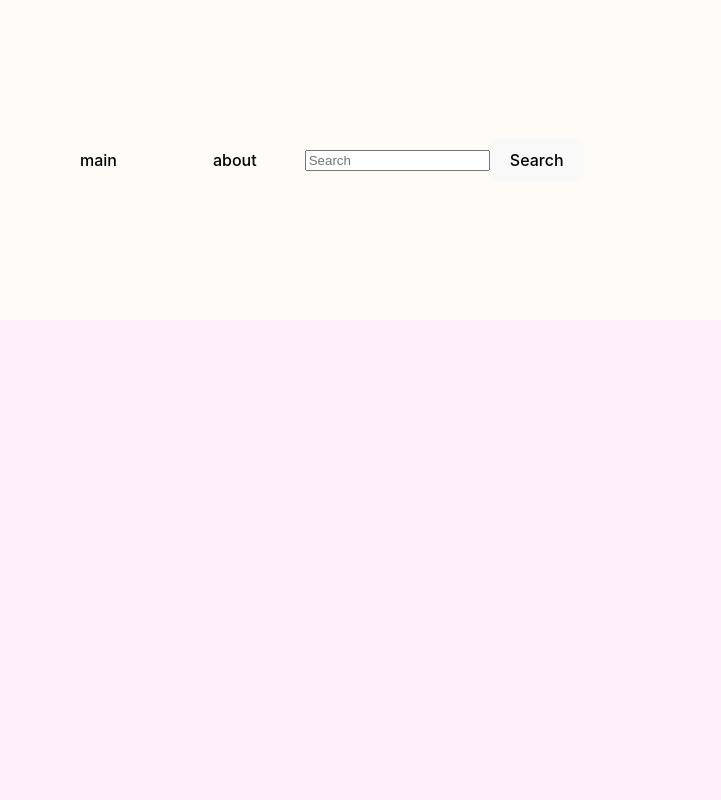
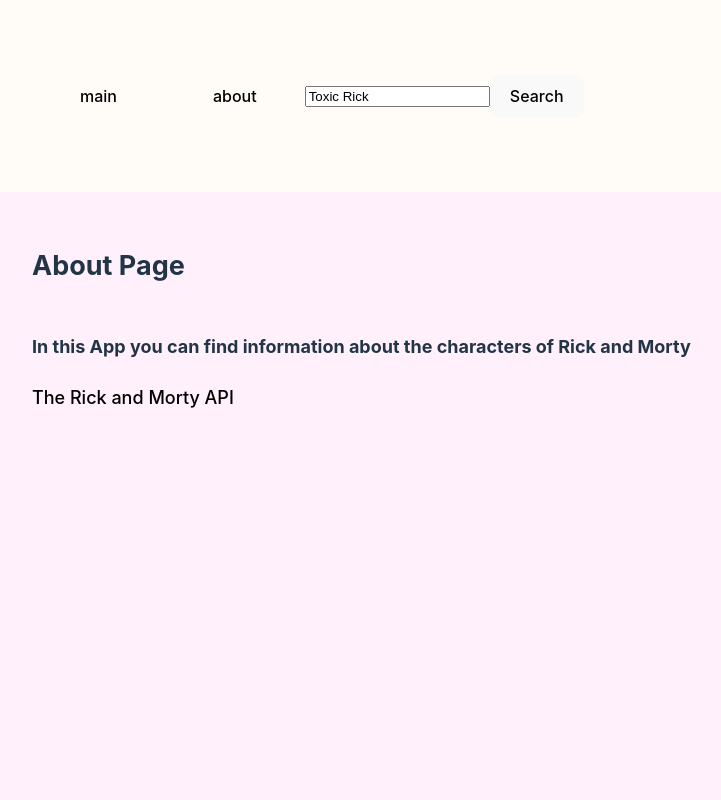
Before and after one commit to JuliaAvona/react-rss, a React (Vite) app in the folder components/: page /about in a window 1280 px wide. Shown: the top 800 px of the page, without its empty margins (0-721 px from the left). Built offline with nearby package versions, Linux system fonts and the light colour scheme.

Commit message:
feat: added API function and cards

```diff
--- a/components/src/components/Navbar/Navbar.module.scss
+++ b/components/src/components/Navbar/Navbar.module.scss
@@ -1,5 +1,5 @@
 .navbar {
-    height: 20vw;
+    height: 10vw;
     max-width: 1280px;
     background-color: rgb(255, 251, 247);
     display: flex;
--- a/components/src/components/Search/Search.tsx
+++ b/components/src/components/Search/Search.tsx
@@ -1,10 +1,23 @@
-import React from 'react';
+import React, { useState } from 'react';
 
 const Search = () => {
+  const [search, setSearch] = React.useState('Toxic Rick');
+
+  function getSearch() {
+    console.log(search);
+  }
+
   return (
     <>
-      <input type="text" placeholder="Search" />
-      <button type="submit">Search</button>
+      <input
+        type="text"
+        placeholder="Search"
+        value={search}
+        onChange={(e) => setSearch(e.target.value)}
+      />
+      <button type="submit" onClick={() => getSearch()}>
+        Search
+      </button>
     </>
   );
 };
--- a/components/src/pages/About/About.module.scss
+++ b/components/src/pages/About/About.module.scss
@@ -6,4 +6,7 @@
     align-items: center;
     padding: 2rem;
     margin: 0 auto;
+    flex-direction: column;
+    align-items: flex-start;
+    font-size: large;
 }
--- a/components/src/pages/About/About.tsx
+++ b/components/src/pages/About/About.tsx
@@ -1,8 +1,25 @@
-import React from 'react';
+import React, { useState } from 'react';
 import styles from './About.module.scss';
 
 const About = () => {
-  return <h2 className={styles.about}>About Us page</h2>;
+  const [likes, setLikes] = React.useState(4);
+  console.log(likes, setLikes);
+
+  function plus() {
+    setLikes(likes + 1);
+  }
+
+  function minus() {
+    setLikes(likes - 1);
+  }
+
+  return (
+    <div className={styles.about}>
+      <h2>About Page</h2>
+      <h4>In this App you can find information about the characters of Rick and Morty</h4>
+      <a href="https://rickandmortyapi.com/">The Rick and Morty API</a>
+    </div>
+  );
 };
 
 export default About;
--- a/components/src/pages/Main/Main.module.scss
+++ b/components/src/pages/Main/Main.module.scss
@@ -1,9 +1,43 @@
 .main {
-    height: 80vw;
     max-width: 1280px;
-    background-color: rgb(249, 252, 244);
+    background-color: rgb(179, 192, 255);
     display: flex;
     align-items: center;
+    flex-direction: column;
     padding: 2rem;
     margin: 0 auto;
+
+    .container {
+        display: flex;
+        flex-wrap: wrap;
+        gap: 2rem;
+
+        .card {
+            max-width: 200px;
+            height: auto;
+            border: 0.1rem solid black;
+            border-radius: 0.5rem;
+            overflow: hidden;
+            transition: all 0.3s ease-in-out;
+            background-color: rgb(255, 251, 247);
+
+
+            .name,
+            .species,
+            .type {
+                text-align: center;
+                padding: 1rem;
+                font-size: 1rem;
+            }
+
+            .image {
+                width: 100%;
+                height: auto;
+            }
+
+            &:hover {
+                transform: scale(1.05);
+            }
+        }
+    }
 }
--- a/components/src/pages/Main/Main.tsx
+++ b/components/src/pages/Main/Main.tsx
@@ -2,7 +2,43 @@ import React from 'react';
 import styles from './Main.module.scss';
 
 const Main = () => {
-  return <h2 className={styles.main}>Main page</h2>;
+  const [posts, setPosts] = React.useState([]);
+
+  const fetchCharacters = async () => {
+    const response = await fetch('https://rickandmortyapi.com/api/character/?page=1');
+
+    if (response.ok) {
+      const data = await response.json();
+      setPosts(data.results);
+      console.log(posts);
+    } else {
+      console.log('http error ' + response.status);
+    }
+  };
+
+  const renderPosts = () => {
+    fetchCharacters();
+
+    return posts.map((post: [string], index: number) => {
+      return (
+        <div className={styles.card} key={index}>
+          <img src={post.image} alt={post.name} className={styles.image} />
+          <div className={styles.name}>Name: {post.name}</div>
+          <div className={styles.species}>Species: {post.species}</div>
+          <div className={styles.type}>{post.type}</div>
+        </div>
+      );
+    });
+  };
+
+  return (
+    <>
+      <div className={styles.main}>
+        <h1>Rick and Morty</h1>
+        <div className={styles.container}>{renderPosts()}</div>
+      </div>
+    </>
+  );
 };
 
 export default Main;
```
Also changed, not shown: components/src/main.tsx (+6 -6 lines), components/src/api/api.js (added).
